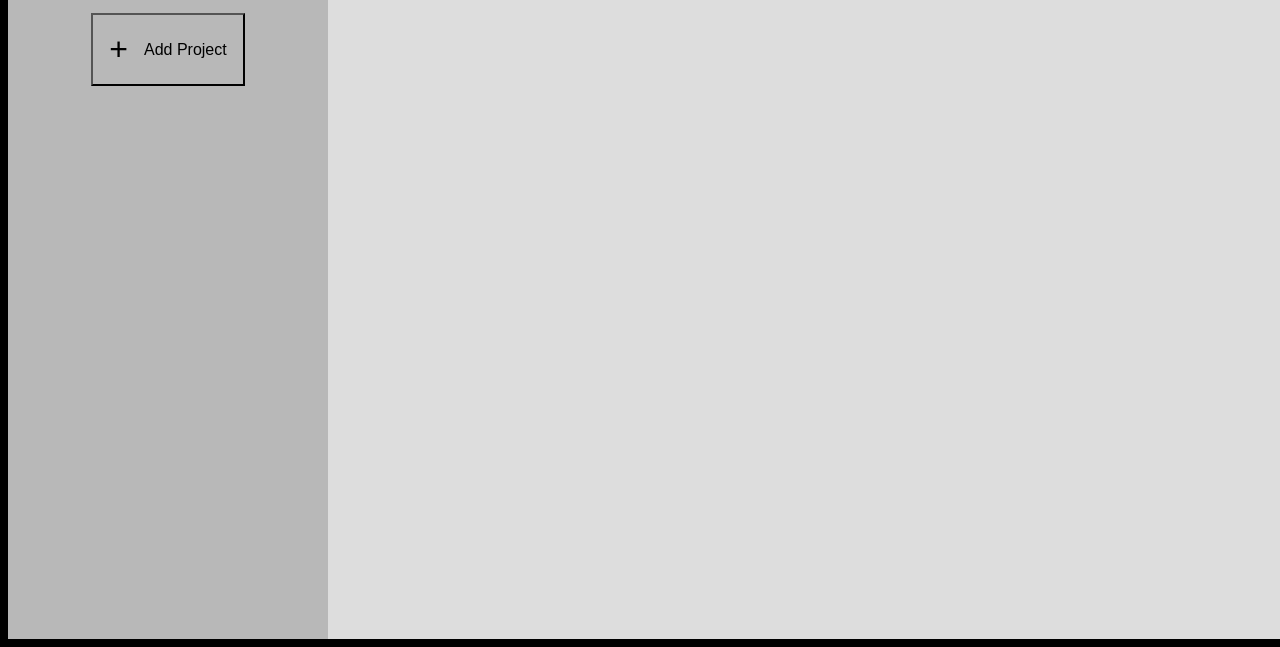
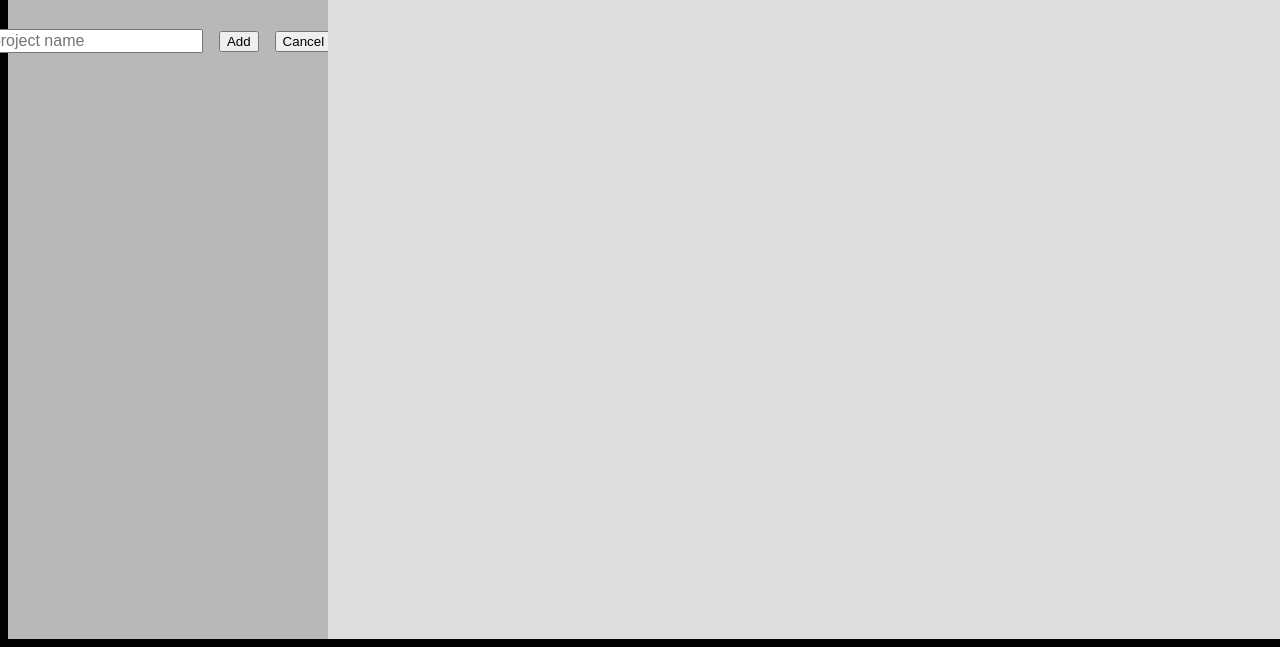
Before and after one commit to iMouth/Todo-List, a website built with webpack: page dist/index.html in a window 1280 px wide. Shown: the part 169-816 px from the top of the page. Built offline with nearby package versions, Linux system fonts and the light colour scheme.

Commit message:
Add project form

```diff
--- a/src/styles/styles.css
+++ b/src/styles/styles.css
@@ -29,13 +29,14 @@ body {
 }
 
 #add-project {
-  display: flex;
+  display: none;
   align-items: center;
   justify-content: center;
-  margin: 1rem auto;
+  margin: 1rem 1rem 1rem auto;
   padding: 1rem;
   font-size: 1rem;
   background-color: transparent;
+  border: transparent;
   cursor: pointer;
 }
 
@@ -44,6 +45,20 @@ body {
   margin-right: 1rem;
 }
 
+#project-form {
+  display: flex;
+  align-items: center;
+  justify-content: center;
+  margin: 2rem;
+}
+
+#project-form label {
+  margin-right: 1rem;
+}
+
+#project-form :first-child input {
+  font-size: 1rem;
+}
 #todo {
   background-color: rgb(221, 221, 221);
   height: 100%;
```
Also changed, not shown: dist/index.html, dist/main.js.
